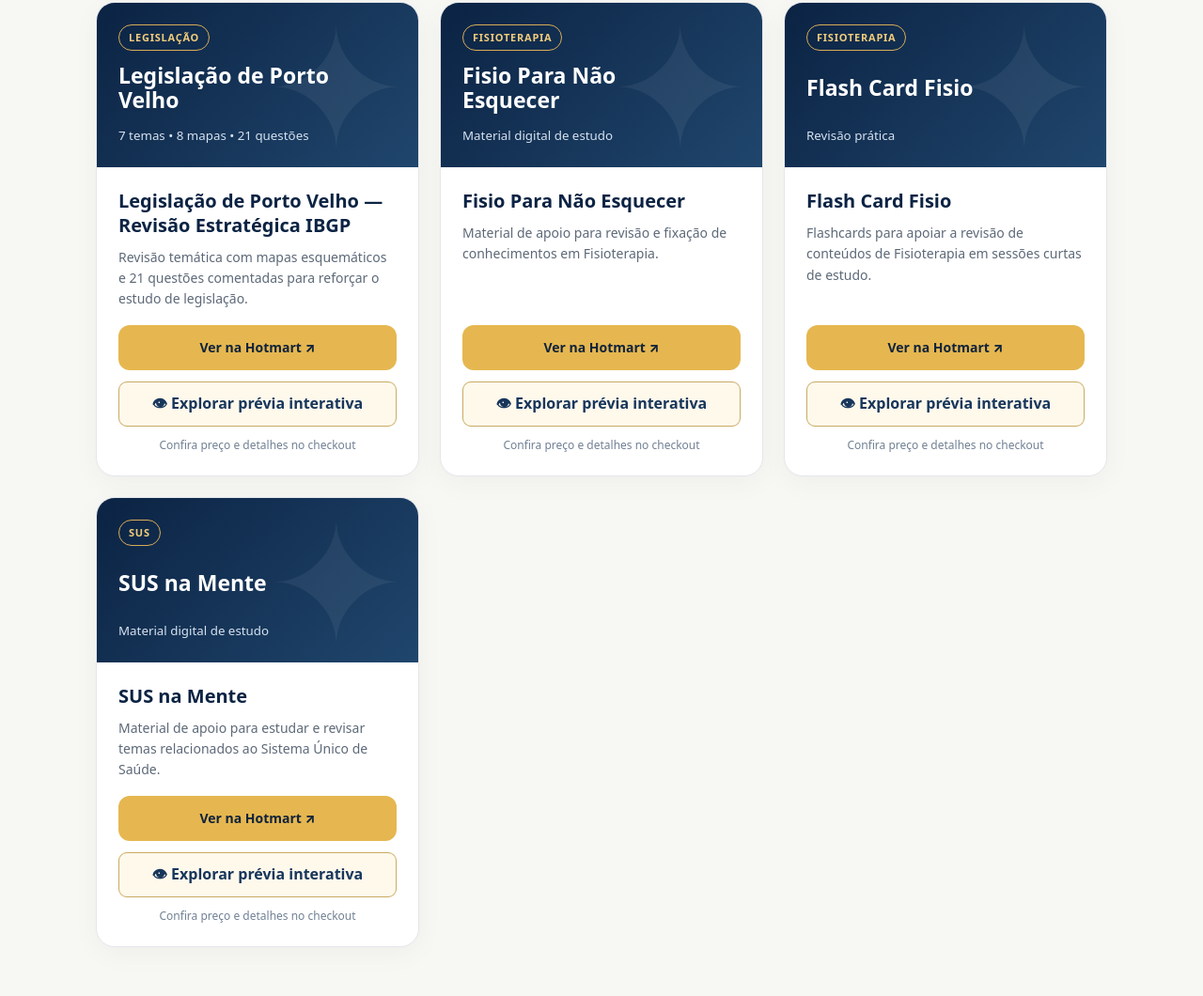
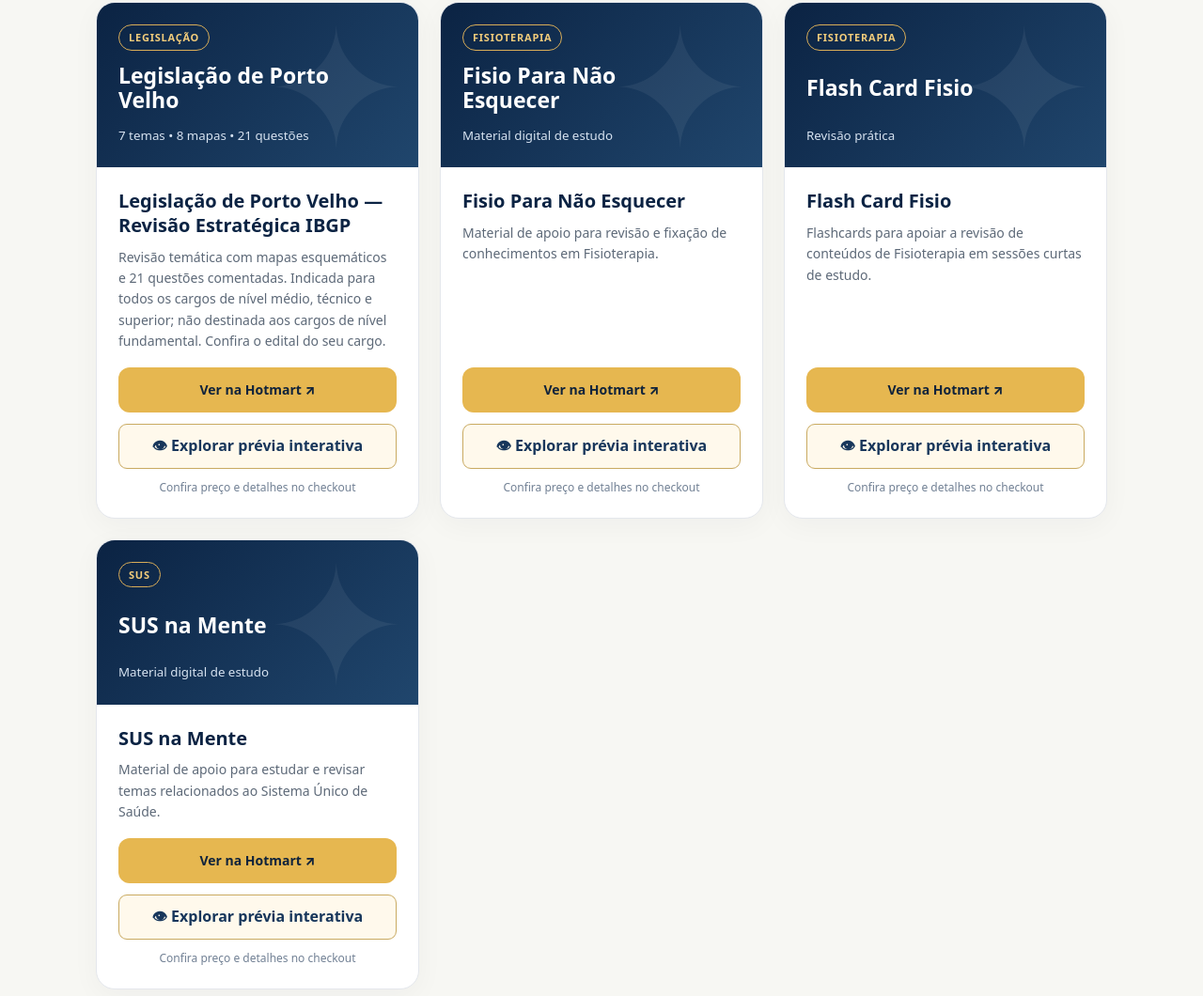
Before and after one commit to nataliamendes51975-cell/visual-estudos, a plain HTML site: page index.html in a window 1280 px wide. Shown: the part 1519-2579 px from the top of the page at 94% size. Drawn offline with Linux system fonts and the light colour scheme.

Commit message:
Esclarece público-alvo da legislação de Porto Velho

```diff
--- a/index.html
+++ b/index.html
@@ -4,7 +4,7 @@
 <article class="product" data-category="acs"><div class="cover"><span class="tag">ACS</span><strong>Apostila ACS</strong><small>Preparação para concursos</small></div><div class="body"><h3>Apostila ACS</h3><p>Material de estudos para Agente Comunitário de Saúde, com conteúdo organizado para acompanhar sua preparação.</p><a class="btn" target="_blank" rel="noopener noreferrer sponsored" href="https://pay.hotmart.com/A108177654K">Ver na Hotmart ↗</a><a class="preview-link" href="previa.html?produto=apostila-acs">👁 Explorar prévia interativa</a><div class="smallprint">Confira preço e detalhes no checkout</div></div></article>
 <article class="product" data-category="acs"><div class="cover"><span class="tag">ACS • ESPECÍFICOS</span><strong>Mapas Mentais ACS</strong><small>Com bônus de revisão</small></div><div class="body"><h3>Mapas Mentais ACS — Conhecimentos Específicos</h3><p>Revisão visual exclusiva dos conhecimentos específicos de ACS. Inclui bônus de revisão com simulado de 6 questões comentadas.</p><a class="btn" target="_blank" rel="noopener noreferrer sponsored" href="https://pay.hotmart.com/S108605680P">Ver na Hotmart ↗</a><a class="preview-link" href="previa.html?produto=mapas-acs">👁 Explorar prévia interativa</a><div class="smallprint">Confira preço e detalhes no checkout</div></div></article>
 <article class="product" data-category="ace"><div class="cover"><span class="tag">ACE</span><strong>Mapas Mentais ACE</strong><small>16 mapas • 18 páginas</small></div><div class="body"><h3>Mapas Mentais ACE — Revisão Estratégica IBGP</h3><p>Revisão visual de SUS, legislação do ACE, vigilância em saúde, endemias e outros assuntos presentes no material.</p><a class="btn" target="_blank" rel="noopener noreferrer sponsored" href="https://pay.hotmart.com/I108605538J">Ver na Hotmart ↗</a><a class="preview-link" href="previa.html?produto=mapas-ace">👁 Explorar prévia interativa</a><div class="smallprint">Confira preço e detalhes no checkout</div></div></article>
-<article class="product" data-category="sus"><div class="cover"><span class="tag">LEGISLAÇÃO</span><strong>Legislação de Porto Velho</strong><small>7 temas • 8 mapas • 21 questões</small></div><div class="body"><h3>Legislação de Porto Velho — Revisão Estratégica IBGP</h3><p>Revisão temática com mapas esquemáticos e 21 questões comentadas para reforçar o estudo de legislação.</p><a class="btn" target="_blank" rel="noopener noreferrer sponsored" href="https://pay.hotmart.com/H108605457F">Ver na Hotmart ↗</a><a class="preview-link" href="previa.html?produto=legislacao">👁 Explorar prévia interativa</a><div class="smallprint">Confira preço e detalhes no checkout</div></div></article>
+<article class="product" data-category="sus"><div class="cover"><span class="tag">LEGISLAÇÃO</span><strong>Legislação de Porto Velho</strong><small>7 temas • 8 mapas • 21 questões</small></div><div class="body"><h3>Legislação de Porto Velho — Revisão Estratégica IBGP</h3><p>Revisão temática com mapas esquemáticos e 21 questões comentadas. Indicada para todos os cargos de nível médio, técnico e superior; não destinada aos cargos de nível fundamental. Confira o edital do seu cargo.</p><a class="btn" target="_blank" rel="noopener noreferrer sponsored" href="https://pay.hotmart.com/H108605457F">Ver na Hotmart ↗</a><a class="preview-link" href="previa.html?produto=legislacao">👁 Explorar prévia interativa</a><div class="smallprint">Confira preço e detalhes no checkout</div></div></article>
 <article class="product" data-category="fisioterapia"><div class="cover"><span class="tag">FISIOTERAPIA</span><strong>Fisio Para Não Esquecer</strong><small>Material digital de estudo</small></div><div class="body"><h3>Fisio Para Não Esquecer</h3><p>Material de apoio para revisão e fixação de conhecimentos em Fisioterapia.</p><a class="btn" target="_blank" rel="noopener noreferrer sponsored" href="https://pay.hotmart.com/O108196956E">Ver na Hotmart ↗</a><a class="preview-link" href="previa.html?produto=fisio">👁 Explorar prévia interativa</a><div class="smallprint">Confira preço e detalhes no checkout</div></div></article>
 <article class="product" data-category="fisioterapia"><div class="cover"><span class="tag">FISIOTERAPIA</span><strong>Flash Card Fisio</strong><small>Revisão prática</small></div><div class="body"><h3>Flash Card Fisio</h3><p>Flashcards para apoiar a revisão de conteúdos de Fisioterapia em sessões curtas de estudo.</p><a class="btn" target="_blank" rel="noopener noreferrer sponsored" href="https://pay.hotmart.com/W108133411G">Ver na Hotmart ↗</a><a class="preview-link" href="previa.html?produto=flashcards">👁 Explorar prévia interativa</a><div class="smallprint">Confira preço e detalhes no checkout</div></div></article>
 <article class="product" data-category="sus"><div class="cover"><span class="tag">SUS</span><strong>SUS na Mente</strong><small>Material digital de estudo</small></div><div class="body"><h3>SUS na Mente</h3><p>Material de apoio para estudar e revisar temas relacionados ao Sistema Único de Saúde.</p><a class="btn" target="_blank" rel="noopener noreferrer sponsored" href="https://pay.hotmart.com/Q108132771D">Ver na Hotmart ↗</a><a class="preview-link" href="previa.html?produto=sus">👁 Explorar prévia interativa</a><div class="smallprint">Confira preço e detalhes no checkout</div></div></article>
```
